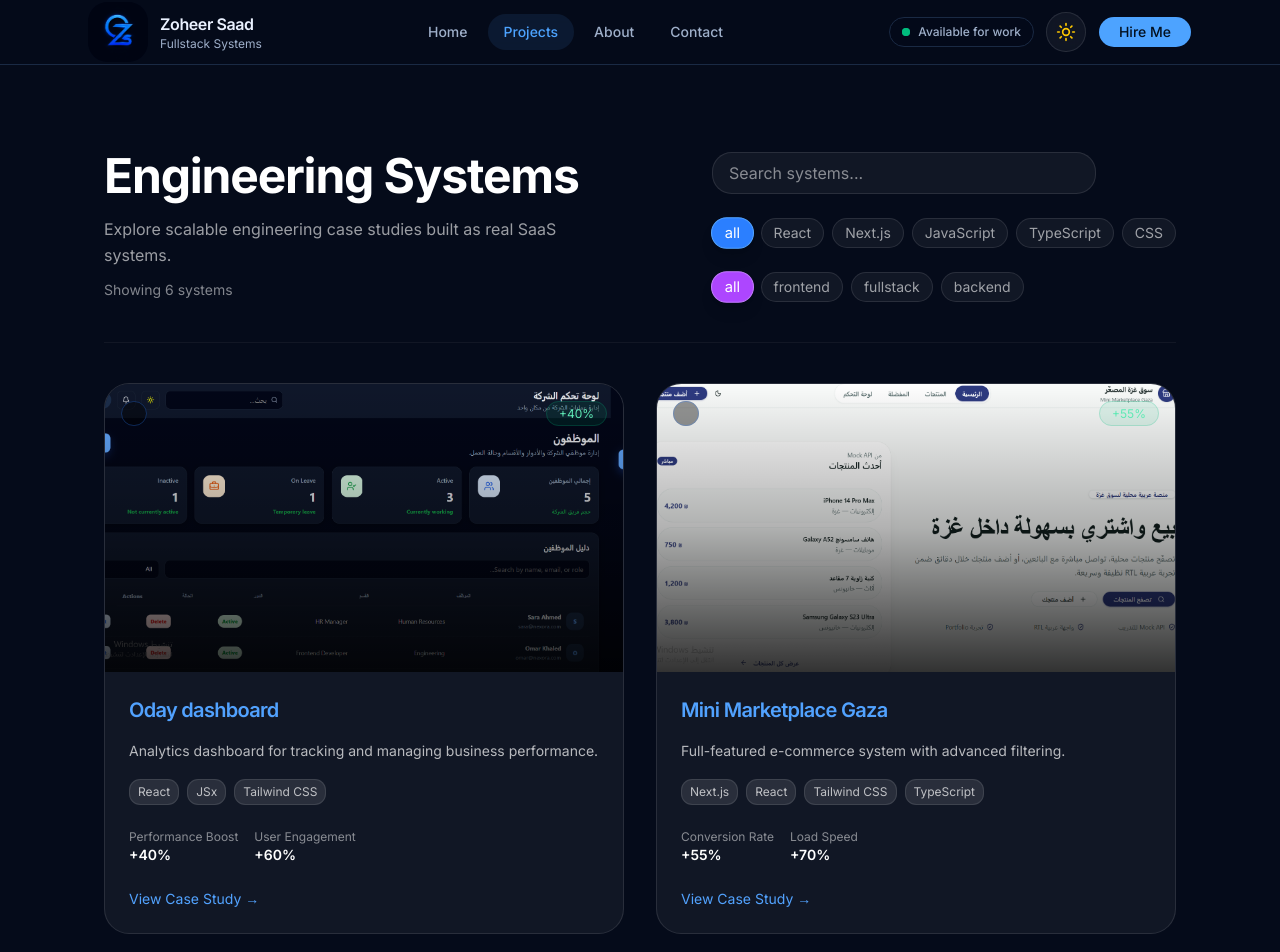
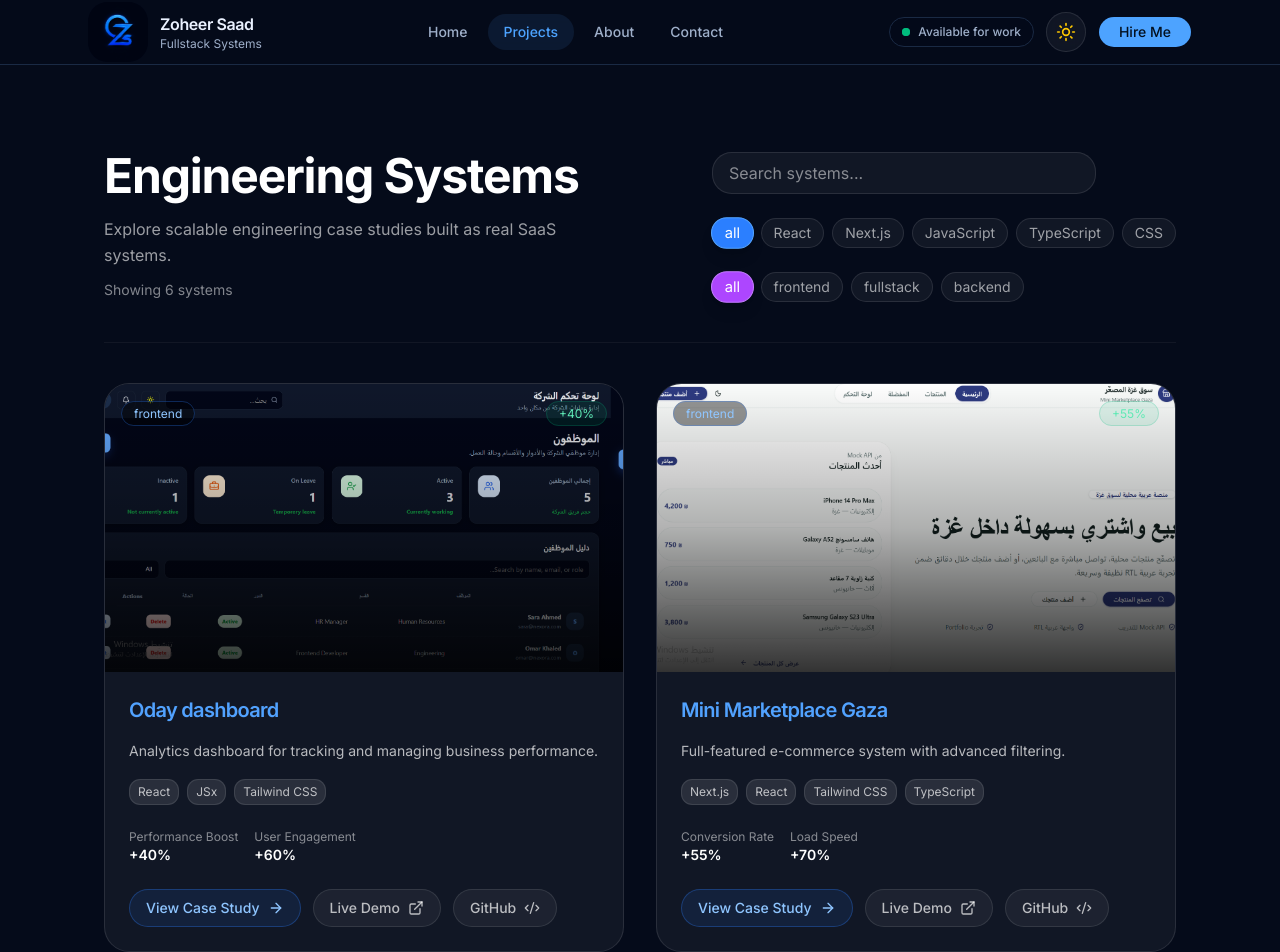
Before and after one commit to odaysaad2003-png/portfolio-SaaS, a Next.js app: page /projects in a window 1280 px wide. Shown: the top 952 px of the page. Built offline with nearby package versions, Linux system fonts and the light colour scheme.

Commit message:
complet the featurer live demo and git hub link

```diff
--- a/src/features/projects/components/project-card.tsx
+++ b/src/features/projects/components/project-card.tsx
@@ -1,5 +1,6 @@
 import Image from "next/image";
 import Link from "next/link";
+import {ArrowRight, ExternalLink, Code2} from "lucide-react";
 
 type Props = {
     title: string;
@@ -11,7 +12,12 @@
     metrics: {label: string; value: string}[];
     imageUrl?: string;
     imageAlt?: string;
+
+    // ✅ NEW
+    liveDemoUrl?: string;
+    githubUrl?: string;
 };
+
 const highlightText = (text: string, query: string) => {
     if (!query) return text;
 
@@ -27,13 +33,24 @@
         )
     );
 };
-export function ProjectCard({title, description, slug, type, technologies, metrics, imageUrl, imageAlt, search}: Props) {
+
+export function ProjectCard({
+    title,
+    description,
+    slug,
+    type,
+    technologies,
+    metrics,
+    imageUrl,
+    imageAlt,
+    search,
+    liveDemoUrl,
+    githubUrl,
+}: Props) {
     return (
-        <Link
-            href={`/projects/${slug}`}
-            className="group flex flex-col overflow-hidden rounded-2xl border border-white/10 bg-white/5 transition hover:bg-white/10"
-        >
-            {/* IMAGE - BIGGER */}
+        <article className="group flex flex-col overflow-hidden rounded-2xl border border-white/10 bg-white/5 transition hover:border-blue-500/30 hover:bg-white/10 hover:shadow-[0_0_45px_-18px_rgba(59,130,246,0.55)]">
+            {/* IMAGE */}
+            <Link href={`/projects/${slug}`} className="block">
                 <div className="relative h-72 w-full overflow-hidden">
                     {imageUrl && (
                         <Image
@@ -46,44 +63,44 @@
 
                     <div className="absolute inset-0 bg-gradient-to-t from-black/80 via-black/30 to-transparent" />
 
-                {/* TYPE BADGE ON IMAGE */}
-                <div className="absolute top-4 left-4">
-                    <span className="text-xs px-3 py-1 rounded-full bg-black/40 text-blue-300 border border-blue-500/30 backdrop-blur">
+                    {/* CATEGORY BADGE */}
+                    <div className="absolute left-4 top-4">
+                        <span className="rounded-full border border-blue-500/30 bg-black/40 px-3 py-1 text-xs text-blue-300 backdrop-blur">
                             {type}
                         </span>
                     </div>
 
-                {/* METRIC ON IMAGE */}
+                    {/* PRIMARY METRIC */}
                     {metrics?.[0] && (
-                    <div className="absolute top-4 right-4">
-                        <span className="text-xs px-3 py-1 rounded-full bg-emerald-500/10 text-emerald-300 border border-emerald-500/20 backdrop-blur">
+                        <div className="absolute right-4 top-4">
+                            <span className="rounded-full border border-emerald-500/20 bg-emerald-500/10 px-3 py-1 text-xs text-emerald-300 backdrop-blur">
                                 {metrics[0].value}
                             </span>
                         </div>
                     )}
                 </div>
+            </Link>
 
             {/* CONTENT */}
-            <div className="p-6 space-y-4">
-                {/* TITLE */}
+            <div className="flex flex-1 flex-col p-6">
+                <div className="space-y-4">
                     <h3 className="text-xl font-semibold text-white">{highlightText(title, search)}</h3>
 
-                {/* DESCRIPTION (MORE SPACE) */}
-                <p className="text-sm text-white/70 leading-relaxed">{description}</p>
+                    <p className="text-sm leading-relaxed text-white/70">{description}</p>
 
                     {/* TECH STACK */}
                     <div className="flex flex-wrap gap-2">
                         {technologies.slice(0, 5).map((tech) => (
                             <span
                                 key={tech}
-                            className="text-xs px-2 py-1 rounded-md bg-white/10 text-white/70 border border-white/10"
+                                className="rounded-md border border-white/10 bg-white/10 px-2 py-1 text-xs text-white/70"
                             >
                                 {tech}
                             </span>
                         ))}
                     </div>
 
-                {/* METRICS ROW (EXPANDED) */}
+                    {/* METRICS */}
                     <div className="flex flex-wrap gap-4 pt-2">
                         {metrics.slice(0, 2).map((m) => (
                             <div key={m.label} className="flex flex-col">
@@ -92,12 +109,43 @@
                             </div>
                         ))}
                     </div>
+                </div>
 
-                {/* CTA INDICATOR */}
-                <div className="pt-2 text-sm text-blue-400 group-hover:text-blue-300 transition flex items-center gap-2">
-                    View Case Study →
+                {/* ACTIONS */}
+                <div className="mt-auto flex flex-wrap gap-3 pt-6">
+                    <Link
+                        href={`/projects/${slug}`}
+                        className="inline-flex items-center gap-2 rounded-full border border-blue-500/30 bg-blue-500/10 px-4 py-2 text-sm font-medium text-blue-300 transition hover:bg-blue-500/20"
+                    >
+                        View Case Study
+                        <ArrowRight className="h-4 w-4" />
+                    </Link>
+
+                    {liveDemoUrl && (
+                        <a
+                            href={liveDemoUrl}
+                            target="_blank"
+                            rel="noopener noreferrer"
+                            className="inline-flex items-center gap-2 rounded-full border border-white/10 bg-white/5 px-4 py-2 text-sm font-medium text-white/70 transition hover:bg-white/10 hover:text-white"
+                        >
+                            Live Demo
+                            <ExternalLink className="h-4 w-4" />
+                        </a>
+                    )}
+
+                    {githubUrl && (
+                        <a
+                            href={githubUrl}
+                            target="_blank"
+                            rel="noopener noreferrer"
+                            className="inline-flex items-center gap-2 rounded-full border border-white/10 bg-white/5 px-4 py-2 text-sm font-medium text-white/70 transition hover:bg-white/10 hover:text-white"
+                        >
+                            GitHub
+                            <Code2 className="h-4 w-4" />
+                        </a>
+                    )}
                 </div>
             </div>
-        </Link>
+        </article>
     );
 }
--- a/src/features/projects/components/projects-grid.tsx
+++ b/src/features/projects/components/projects-grid.tsx
@@ -54,7 +54,10 @@
                         imageUrl={project.images?.[0]?.url}
                         imageAlt={project.images?.[0]?.alt}
                         search={project.title}
-                         type={""}                                             />
+                        type={project.category}
+                        liveDemoUrl={project.liveDemoUrl}
+                        githubUrl={project.githubUrl}
+                    />
                 </motion.div>
             ))}
         </motion.div>
--- a/src/features/projects/engine/project-mapper.ts
+++ b/src/features/projects/engine/project-mapper.ts
@@ -21,6 +21,8 @@
 
     context?: string;
     architecture?: string[];
+    liveDemoUrl?: string;
+    githubUrl?: string;
 };
 
 export function mapProjectToCaseStudy(project: Project): CaseStudy {
@@ -42,5 +44,7 @@
 
         context: project.context,
         architecture: project.architecture,
+        liveDemoUrl: project.liveDemoUrl,
+        githubUrl: project.githubUrl,
     };
 }
--- a/src/lib/data/project.data.ts
+++ b/src/lib/data/project.data.ts
@@ -211,10 +211,10 @@
         githubUrl: "https://github.com/odaysaad2003-png/Bulding-Project",
     },
     {
-        id: "5",
-        slug: "bulding-progict",
+        id: "6",
+        slug: "old-portfolio",
 
-        title: "Puilding",
+        title: "Portfolio",
         description: "Full-featured sell system with advanced show.",
 
         problem: "Existing portfolio solutions were slow and not scalable.",
```
Lines whose indentation alone changed are shown as unchanged.
